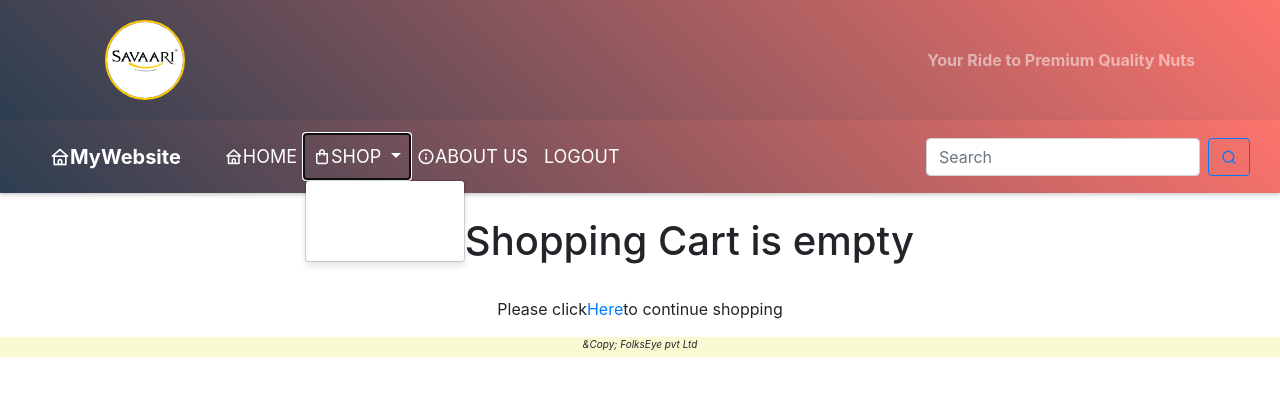
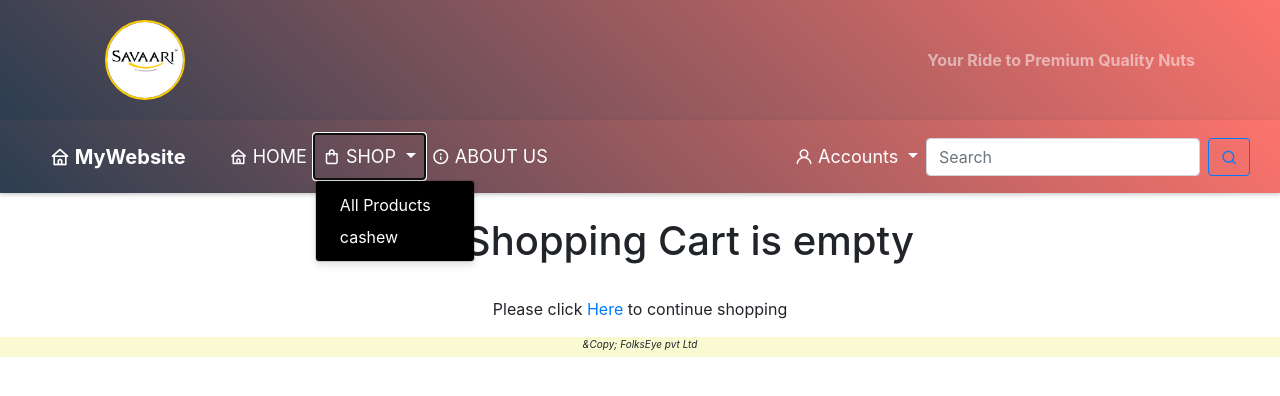
Before and after one commit to sreejayam/EKart-website, a Django app: page /cart/ in a window 1280 px wide, after a click on "SHOP". Shown: the top 396 px of the page. Run offline with Django 4.2, Linux system fonts and the light colour scheme; data comes from the database, SQL or seed files in the repository; both versions use the stored data as it was after the commit; some libraries are stand-ins or nearby versions.

Commit message:
loginlogoutreg

```diff
--- a/Ekart-Restuarant-main/Ekartproject/Ekartproject/urls.py
+++ b/Ekart-Restuarant-main/Ekartproject/Ekartproject/urls.py
@@ -22,7 +22,7 @@
 from . import views
 
 urlpatterns = [
-    path('', views.registerPage, name="register"),
+    path('register/', views.registerPage, name="register"),
 	path('login/', views.loginPage, name="login"),
 	path('logout/', views.logoutUser, name="logout"),
 
--- a/Ekart-Restuarant-main/Ekartproject/templates/cart.html
+++ b/Ekart-Restuarant-main/Ekartproject/templates/cart.html
@@ -88,24 +86,21 @@
                 <tbody>
                 <tr>
                     <td>
-                please review your cart items before proceeding with order payment.
+                        Please review your cart items before proceeding with order payment.
                     </td>
                 </tr>
                 <tr>
                     <td class="text-left">
-                Your total is: <strong>{{total}}</strong>
+                        Your total is: <strong>{{ total }}</strong>
                     </td>
                 </tr>
                 </tbody>
             </table>
             <div class="mx-auto">
-    <a href='/payments/' class="btn btn-secondary btn-block my_custom_button" style="width:100px; height:40px">Continue</a>
-    <a href='/payments/'  class="btn btn-warning btn-block my_custom_button" style="width:100px; height:40px margin-top:10px">Payment</a>
-    </div>
-
-    {% endif %}
+                <a href="{% url 'register' %}" class="btn btn-warning btn-block my_custom_button" style="width:100px; height:40px; margin-top:10px">Payment</a>
             </div>
         </div>
     </div>
-
+</div>
+{% endif %}
 {% endblock %}
--- a/Ekart-Restuarant-main/Ekartproject/templates/login.html
+++ b/Ekart-Restuarant-main/Ekartproject/templates/login.html
@@ -138,7 +138,7 @@
             event.preventDefault(); // Prevent the default form submission
 
             // Redirect the user to the specified URL
-            window.location.href = '/Ekartapp/';
+            window.location.href = '/payments/';
         });
     </script>
 </body>
--- a/Ekart-Restuarant-main/Ekartproject/templates/nav.html
+++ b/Ekart-Restuarant-main/Ekartproject/templates/nav.html
@@ -1,36 +1,60 @@
+<style>
+  /* Custom CSS to change dropdown background color to black */
+  .dropdown-menu {
+    background-color: black;
+  }
+
+  /* Custom CSS to change dropdown text color to white */
+  .dropdown-menu a {
+    color: white;
+  }
+</style>
+
 <nav class="navbar navbar-expand-lg navbar-light bg-light">
   <div class="container-fluid">
-    <a class="navbar-brand" href="#"><i class="uil uil-home"></i>MyWebsite</a>
+    <a class="navbar-brand" href="#"><i class="uil uil-home"></i> MyWebsite</a>
     <button class="navbar-toggler" type="button" data-bs-toggle="collapse" data-bs-target="#navbarSupportedContent" aria-controls="navbarSupportedContent" aria-expanded="false" aria-label="Toggle navigation">
       <span class="navbar-toggler-icon"></span>
     </button>
     <div class="collapse navbar-collapse" id="navbarSupportedContent">
       <ul class="navbar-nav me-auto mb-2 mb-lg-0">
         <li class="nav-item">
-          <a class="nav-link" href="#"><i class="uil uil-home"></i>HOME</a>
+          <a class="nav-link" href="#"><i class="uil uil-home"></i> HOME</a>
         </li>
         <li class="nav-item dropdown {% if 'Ekartapp' in request.path %} active {% endif %}">
           <a class="nav-link dropdown-toggle" href="#" id="navbarDropdown" role="button" data-bs-toggle="dropdown" aria-expanded="false">
-            <i class="uil uil-shopping-bag"></i>SHOP
+            <i class="uil uil-shopping-bag"></i> SHOP
           </a>
           <ul class="dropdown-menu" aria-labelledby="navbarDropdown">
             <li><a class="dropdown-item" href="{% url 'Ekartapp:allProdCat' %}">All Products</a></li>
             {% for cat in links %}
-              <li><a class="dropdown-item" href="{{cat.get_url}}">{{cat.name}}</a></li>
+              <li><a class="dropdown-item" href="{{ cat.get_url }}">{{ cat.name }}</a></li>
             {% endfor %}
           </ul>
         </li>
         <li class="nav-item">
-          <a class="nav-link" href="{% url 'Ekartapp:aboutus' %}"><i class="uil uil-info-circle"></i>ABOUT US</a>
+          <a class="nav-link" href="{% url 'Ekartapp:aboutus' %}"><i class="uil uil-info-circle"></i> ABOUT US</a>
         </li>
         {% if item_count > 0 %}
         <li class="nav-item">
-          <a class="nav-link" href="{% url 'cart:cart_detail' %}" ><i class="uil uil-shopping-cart-alt"></i>({{item_count}}) </a>
+          <a class="nav-link" href="{% url 'cart:cart_detail' %}" ><i class="uil uil-shopping-cart-alt"></i> ({{ item_count }})</a>
         </li>
         {% endif %}
-        <!-- Logout link -->
-        <li class="nav-item">
-          <a class="nav-link" href="{% url 'logout' %}"><i class="uil uil-logout"></i>LOGOUT</a>
+      </ul>
+      <ul class="navbar-nav ms-auto">
+        <!-- Accounts dropdown -->
+        <li class="nav-item dropdown">
+          <a class="nav-link dropdown-toggle" href="#" id="accountsDropdown" role="button" data-bs-toggle="dropdown" aria-expanded="false">
+            <i class="uil uil-user"></i> Accounts
+          </a>
+          <ul class="dropdown-menu dropdown-menu-end" aria-labelledby="accountsDropdown">
+            {% if user.is_authenticated %}
+            <li><a class="dropdown-item" href="{% url 'logout' %}"><i class="uil uil-logout"></i> Logout</a></li>
+            {% else %}
+            <li><a class="dropdown-item" href="{% url 'login' %}"><i class="uil uil-login"></i> Login</a></li>
+            <li><a class="dropdown-item" href="{% url 'logout' %}"><i class="uil uil-user-plus"></i> Logout</a></li>
+            {% endif %}
+          </ul>
         </li>
       </ul>
       <form class="d-flex" action="{% url 'search_app:SearchResult' %}" method="get">
```
Also changed, not shown: other parts of Ekart-Restuarant-main/Ekartproject/templates/cart.html (+18 -20 lines), Ekart-Restuarant-main/Ekartproject/db.sqlite3. Lines whose indentation alone changed are shown as unchanged.
